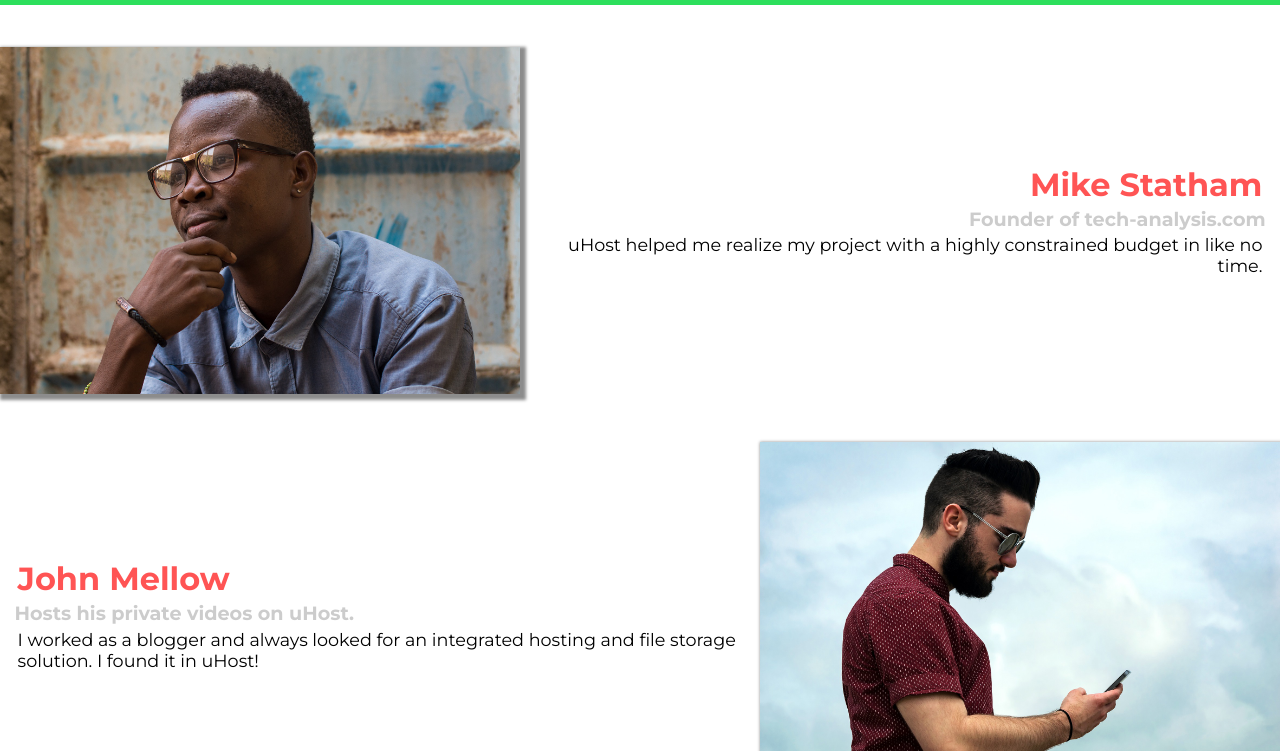
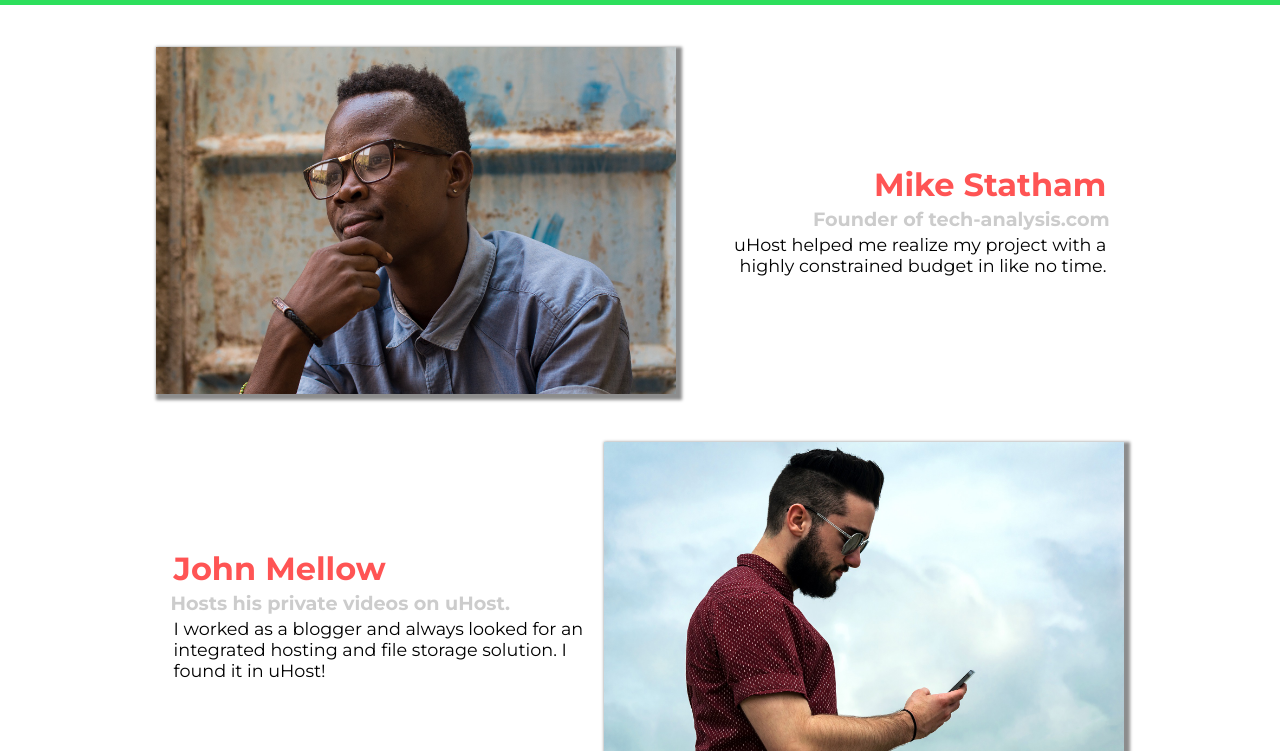
Before and after one commit to nitishkumarverma1214/web-hosting-site, a plain HTML site: page customers/index.html in a window 1280 px wide. Shown: the part 49-800 px from the top of the page. Drawn offline with Linux system fonts and the light colour scheme.

Commit message:
mobile responsive for customer page

```diff
--- a/customers/customers.css
+++ b/customers/customers.css
@@ -1,7 +1,8 @@
 .testimonial {
   font-size: 20px;
-  margin: 3rem 0;
+
   display: flex;
+  flex-direction: column;
   align-items: center;
 }
 
@@ -65,3 +66,14 @@
   margin: 0.2rem;
   font-size: 1.1rem;
 }
+
+@media screen and (width>40rem) {
+  .testimonial {
+    flex-direction: row;
+    margin: 3rem 0;
+    justify-content: center;
+  }
+  .testimonial__info {
+    max-width: 28rem;
+  }
+}
```
Also changed, not shown: packages/packages.css (+12 -3 lines).
